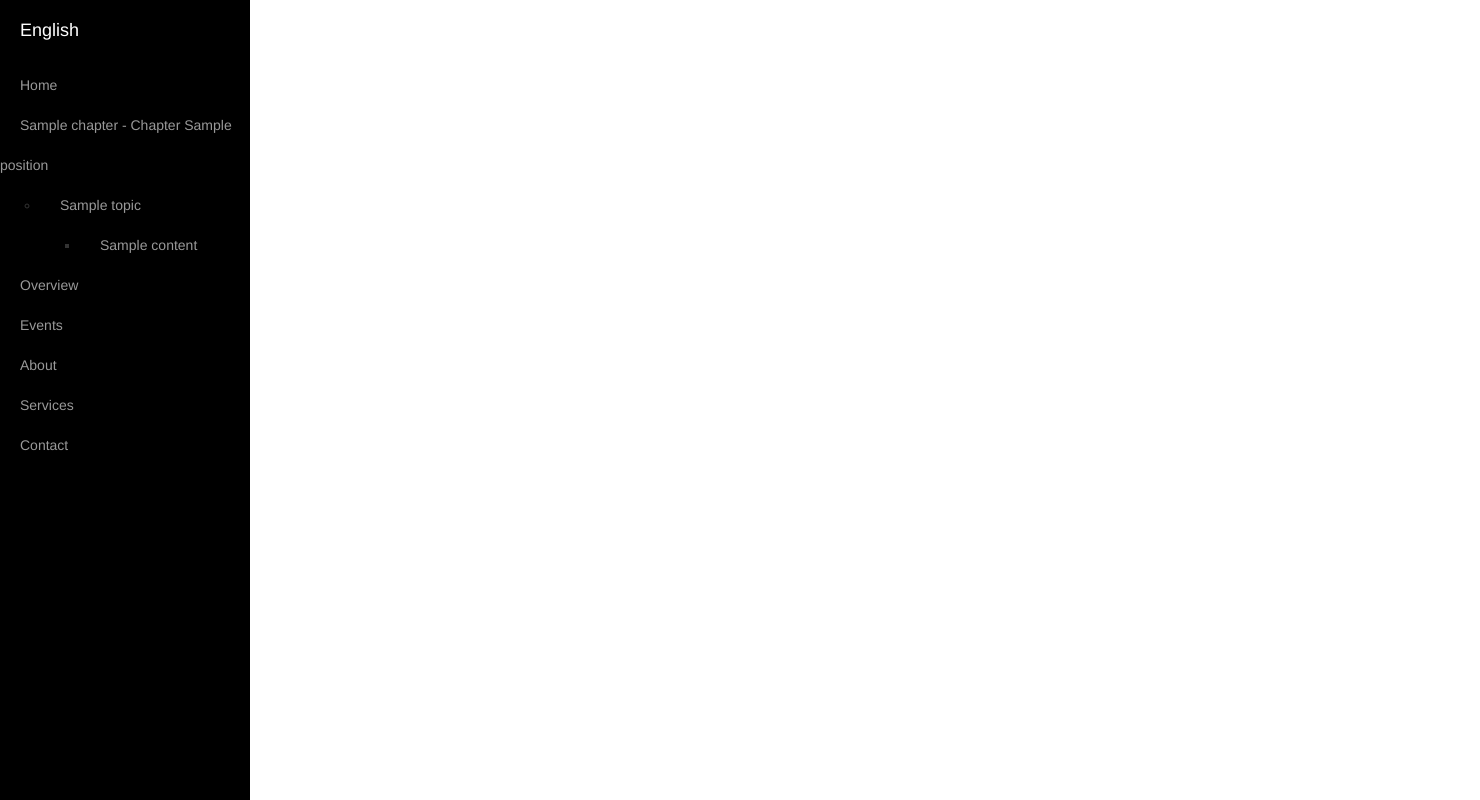
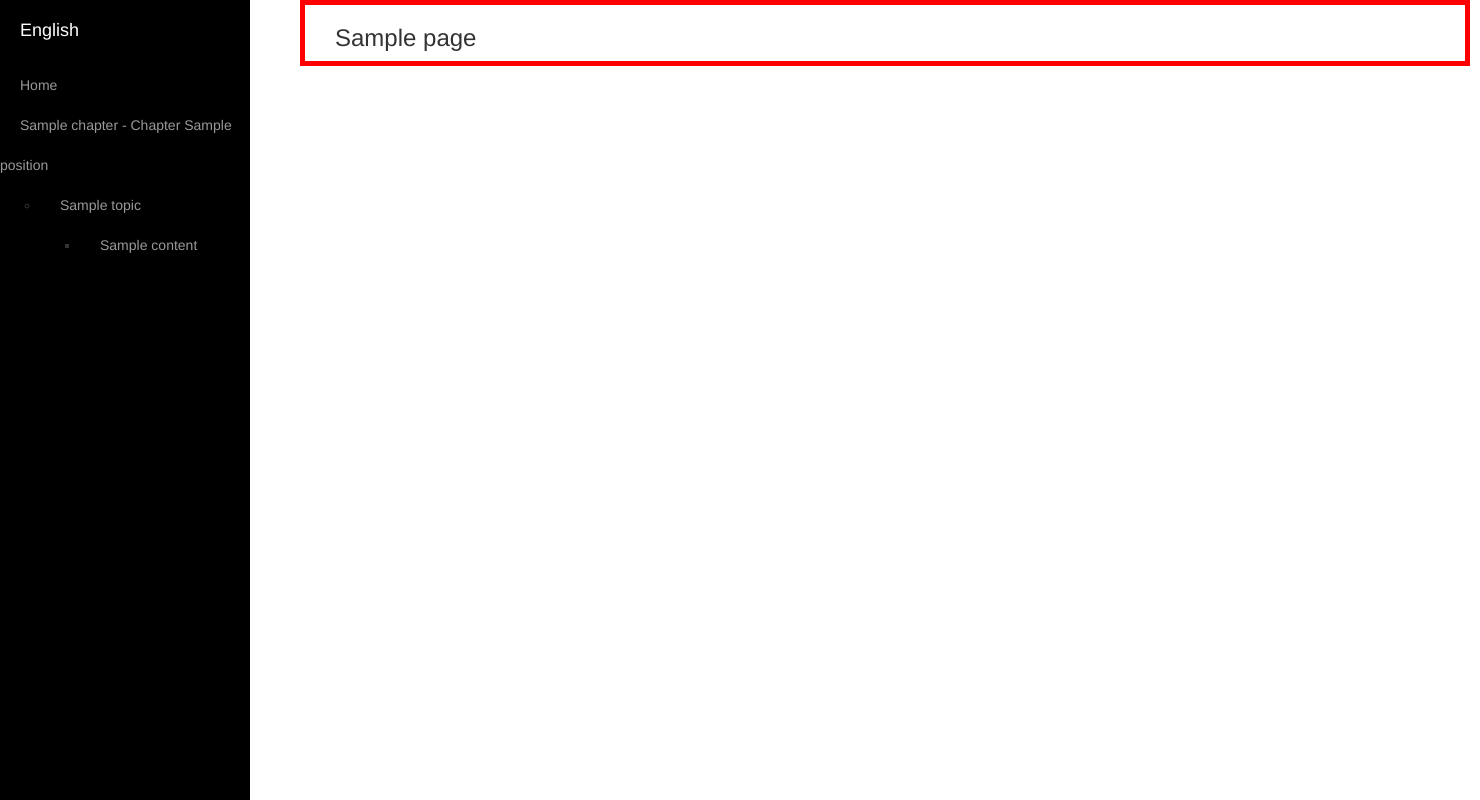
Before and after one commit to rhetthegreat/English-Through-Django, a Django app: template course/templates/base.html in a window 1480 px wide. Run offline with Django 3.2, Linux system fonts and the light colour scheme; the template is opened without the code that fills it: most values are stand-ins (such as "Sample title", 1, 10 or a date in 2020); some libraries are stand-ins or nearby versions.

Commit message:
Added Main Body Container , adjusted for viewport resizing

```diff
--- a/course/templates/base.html
+++ b/course/templates/base.html
@@ -2,10 +2,12 @@
 <!DOCTYPE html>
 <html>
   <head>
-    <link rel="stylesheet"href="{% static "css/simple-sidebar.css"%}"/>
-    <script src ="{% static "js/jquery.js"%}"/>
-    <script src ="{% static "js/base.js"%}"/>
-    <link rel="stylesheet" src= "{% static "css/base.css"%}"/>
+
+    <link rel="stylesheet"href="{% static "css/base.css"%}"/>
+    <link rel="stylesheet"href= "{% static "css/simple-sidebar.css"%}"/>
+    <script type="text/javascript" src="{% static "js/jquery.js"%}"/>
+
+    <link rel="stylesheet" type="text/css" href= "{% static "css/base.css"%}"/>
     {% block head %}
 
     {% endblock %}
@@ -14,7 +16,6 @@
 </script>
 
   </head>
-  <div class="container">
   <body>
         <div id="sidebar-wrapper">
             <ol class="sidebar-nav">
@@ -42,22 +43,15 @@
                     </li>
                 {% endfor %}
               </ul>
-            <li>
-                <a href="#">Overview</a>
-            </li>
-            <li>
-                <a href="#">Events</a>
-            </li>
-            <li>
-                <a href="#">About</a>
-            </li>
-            <li>
-                <a href="#">Services</a>
-            </li>
-            <li>
-                <a href="#">Contact</a>
             </li>
             </ol>
+        </div>
+        <div class="container" id ="pagecontainer" >
+          <div class="col-xs-12" style="text-center:True;">
+            <h3>
+              {{page.title}}
+            </h3>
+          </div>
         </div>
 
     <link rel="stylesheet" href="http://maxcdn.bootstrapcdn.com/bootstrap/3.3.6/css/bootstrap.min.css">
@@ -68,5 +62,5 @@
     <!-- Latest compiled JavaScript -->
     <script src="http://maxcdn.bootstrapcdn.com/bootstrap/3.3.6/js/bootstrap.min.js"></script>
   </body>
-</div>
+
 </html>
--- a/static/css/base.css
+++ b/static/css/base.css
@@ -1,5 +1,8 @@
-.active i.icon-folder-open{ display:inline-block; }
-.active i.icon-folder-close { display:none;}
 
-.inactive i.icon-folder-close{ display:inline-block; }
-.inactive i.icon-folder-open { display:none;}
+@media screen and (min-width:768px)
+{
+#pagecontainer{
+  margin-left: 300px;
+  border: 5px solid red;
+}
+}
```
Also changed, not shown: static/js/base.js (deleted, +0 -7 lines), db.sqlite3. Lines whose indentation alone changed are shown as unchanged.
